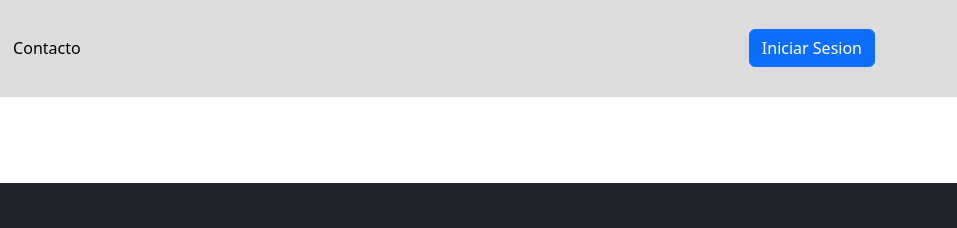
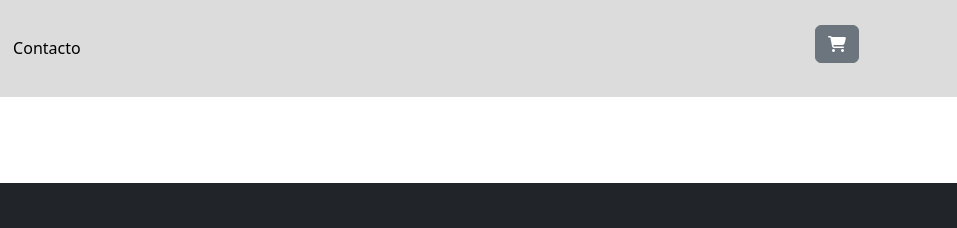
Before and after one commit to MarkGarz19/Frontend_Elegance-Mode, a plain HTML site: page src/detalles.html in a window 1280 px wide. Shown: the top 228 px of the page, 323-1280 px from the left. Drawn offline with nearby package versions, Linux system fonts and the light colour scheme; no server answers; files whose address does not match are found by name.

Commit message:
frontend v10.1

```diff
--- a/src/detalles.html
+++ b/src/detalles.html
@@ -42,7 +42,7 @@
                         <a class="nav-link active" aria-current="page" href="contacto.html">Contacto</a>
                     </li>
                 </ul>
-                <a href="login.html" class="btn btn-primary">Iniciar Sesion</a>
+                <a href="carrito.html" class="btn btn-secondary mb-2 me-3"><i class="fa-solid fa-cart-shopping"></i></a>
             </div>
         </div>
     </nav>
```
Also changed, not shown: js/index.js (+0 -8 lines).
